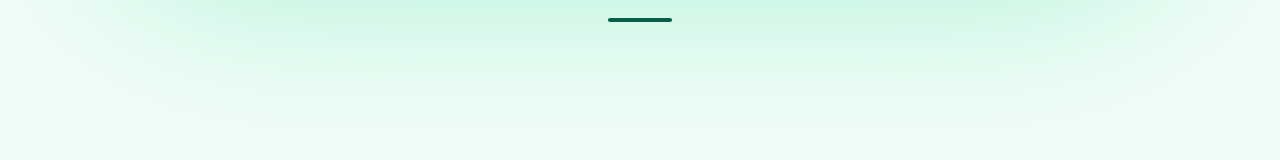
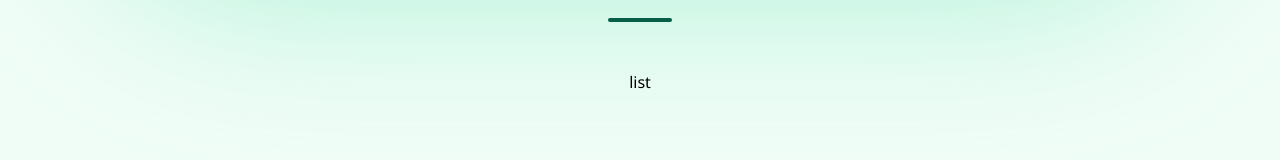
Before and after one commit to yosunlu/taiwania-frontend, a Next.js app: page / in a window 1280 px wide. Shown: the part 226-386 px from the top of the page. Built offline with nearby package versions, Linux system fonts and the light colour scheme; a web font is replaced by a local one.

Commit message:
Added Table Component, WIP

```diff
--- a/src/app/page.tsx
+++ b/src/app/page.tsx
@@ -1,5 +1,6 @@
 import SectionDevider from "@/components/section-devider";
 import HomeTitle from "@/components/home-title";
+import List from "@/components/list";
 
 export default function Home() {
   return (
@@ -7,6 +8,7 @@ export default function Home() {
 
       <HomeTitle/>
       <SectionDevider/>
+      <List/>
 
 
     </main>
--- /dev/null
+++ b/src/components/list.tsx
@@ -0,0 +1,7 @@
+
+
+export default function List() {
+  return (
+    <div>list</div>
+  )
+}
```
